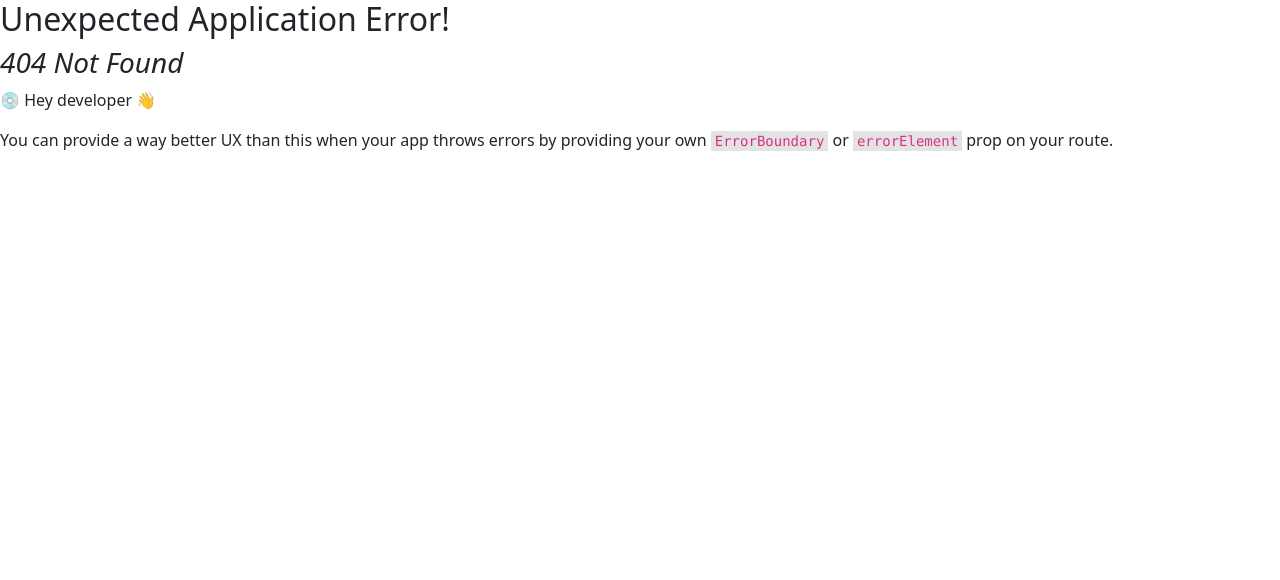
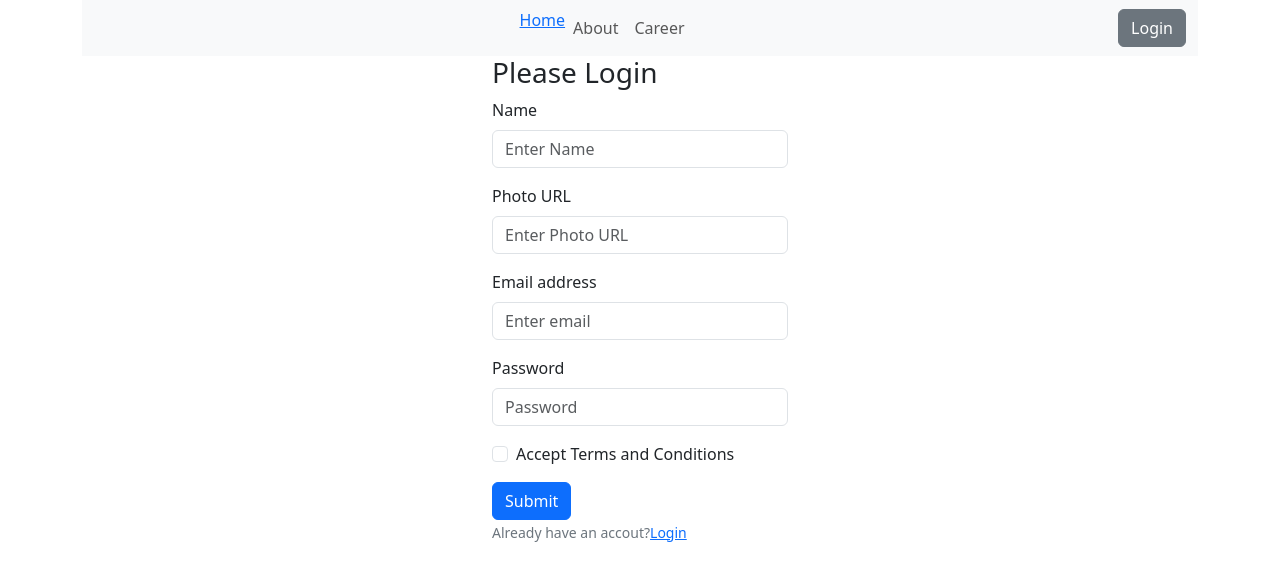
Before and after one commit to QuaziSamiha/The-Dragon-News, a React (Vite) app: page /register in a window 1280 px wide. Before the commit this address had no page. Shown: the top 580 px of the page. Built offline with nearby package versions, Linux system fonts and the light colour scheme.

Commit message:
form design done

```diff
--- a/src/components/Shared/Header/Header.jsx
+++ b/src/components/Shared/Header/Header.jsx
@@ -1,4 +1,4 @@
-import { Button, Container, Nav, Navbar } from "react-bootstrap";
+import { Button, Container } from "react-bootstrap";
 import logo from "../../../assets/logo.png";
 import moment from "moment";
 import Marquee from "react-fast-marquee";
@@ -28,24 +28,6 @@ function Header() {
               text.-------------
             </Marquee>
           </div>
-          <Navbar expand="lg" className="bg-body-tertiary">
-            <Container>
-              <Navbar.Toggle aria-controls="basic-navbar-nav" />
-              <Navbar.Collapse id="basic-navbar-nav">
-                <Nav className="mx-auto">
-                  <Nav.Link href="/">Home</Nav.Link>
-                  <Nav.Link href="#about">About</Nav.Link>
-                  <Nav.Link href="#career">Career</Nav.Link>
-                </Nav>
-                <Nav>
-                  <Nav.Link href="#profile">Profile</Nav.Link>
-                  <Nav.Link eventKey={2} href="#login">
-                    <Button variant="secondary">Login</Button>
-                  </Nav.Link>
-                </Nav>
-              </Navbar.Collapse>
-            </Container>
-          </Navbar>
         </section>
       </Container>
     </>
--- /dev/null
+++ b/src/components/Shared/NavigationBar/NavigationBar.jsx
@@ -0,0 +1,44 @@
+import { Button, Container, Nav, Navbar } from "react-bootstrap";
+import { FaUserCircle } from "react-icons/fa";
+import { Link } from "react-router-dom";
+import { AuthContext } from "../../../providers/AuthProvider";
+import { useContext } from "react";
+
+function NavigationBar() {
+  const { user } = useContext(AuthContext);
+  return (
+    <>
+      <Container>
+        <Navbar expand="lg" className="bg-body-tertiary">
+          <Container>
+            <Navbar.Toggle aria-controls="basic-navbar-nav" />
+            <Navbar.Collapse id="basic-navbar-nav">
+              <Nav className="mx-auto">
+                <Link to="/category/0">Home</Link>
+                <Nav.Link href="#about">About</Nav.Link>
+                <Nav.Link href="#career">Career</Nav.Link>
+              </Nav>
+              <Nav>
+                {/* <Nav.Link href="#profile">{user.displayName}</Nav.Link> */}
+                {/* <Nav.Link href="#profile">
+                    <FaUserCircle style={{ fontSize: "2rem" }} />
+                  </Nav.Link> */}
+                {user && <FaUserCircle style={{ fontSize: "2rem" }} />}
+                {/* <Button variant="secondary">Login</Button> */}
+                {user ? (
+                  <Button variant="secondary">Log Out</Button>
+                ) : (
+                  <Link to="/login">
+                    <Button variant="secondary">Login</Button>
+                  </Link>
+                )}
+              </Nav>
+            </Navbar.Collapse>
+          </Container>
+        </Navbar>
+      </Container>
+    </>
+  );
+}
+
+export default NavigationBar;
--- /dev/null
+++ b/src/layouts/LoginLayout/LoginLayout.jsx
@@ -0,0 +1,13 @@
+import { Outlet } from "react-router-dom";
+import NavigationBar from "../../components/Shared/NavigationBar/NavigationBar";
+
+function LoginLayout() {
+  return (
+    <>
+      <NavigationBar />
+      <Outlet />
+    </>
+  );
+}
+
+export default LoginLayout;
--- a/src/layouts/Main/Main.jsx
+++ b/src/layouts/Main/Main.jsx
@@ -4,10 +4,12 @@ import { Col, Container, Row } from "react-bootstrap";
 import LeftNav from "../../components/Shared/LeftNav/LeftNav";
 import RightNav from "../../components/Shared/RightNav/RightNav";
 import { Outlet } from "react-router-dom";
+import NavigationBar from "../../components/Shared/NavigationBar/NavigationBar";
 function Main() {
   return (
     <>
       <Header />
+      <NavigationBar />
       <Container>
         <Row>
           <Col lg={3}>
--- /dev/null
+++ b/src/pages/Login/Login/Login.jsx
@@ -0,0 +1,42 @@
+import { Button, Container, Form } from "react-bootstrap";
+import { Link } from "react-router-dom";
+
+function Login() {
+  return (
+    <>
+      <section>
+        <Container className="w-25 mx-auto">
+          <h3>Please Login</h3>
+          <Form>
+            <Form.Group className="mb-3" controlId="formBasicEmail">
+              <Form.Label>Email address</Form.Label>
+              <Form.Control type="email" placeholder="Enter email" />
+            </Form.Group>
+            <Form.Group className="mb-3" controlId="formBasicPassword">
+              <Form.Label>Password</Form.Label>
+              <Form.Control type="password" placeholder="Password" />
+            </Form.Group>
+            <Form.Group className="mb-3" controlId="formBasicCheckbox">
+              <Form.Check type="checkbox" label="Check me out" />
+            </Form.Group>
+            <Button variant="primary" type="submit">
+              Login
+            </Button>{" "}
+            <br />
+            <Form.Text className="text-secondary">
+              Don&apos;t have an accout?<Link to="/register">Register</Link>
+            </Form.Text>
+            <Form.Text className="text-success">
+              {/* We'll never share your email with anyone else. */}
+            </Form.Text>
+            <Form.Text className="text-danger">
+              {/* We'll never share your email with anyone else. */}
+            </Form.Text>
+          </Form>
+        </Container>
+      </section>
+    </>
+  );
+}
+
+export default Login;
--- /dev/null
+++ b/src/pages/Login/Register/Register.jsx
@@ -0,0 +1,62 @@
+import { Button, Container, Form } from "react-bootstrap";
+import { Link } from "react-router-dom";
+
+function Register() {
+  return (
+    <>
+      <section>
+        <Container className="w-25 mx-auto">
+          <h3>Please Login</h3>
+          <Form>
+            <Form.Group className="mb-3" controlId="formBasicEmail">
+              <Form.Label>Name</Form.Label>
+              <Form.Control type="text" name="name" placeholder="Enter Name" />
+            </Form.Group>
+            <Form.Group className="mb-3" controlId="formBasicEmail">
+              <Form.Label>Photo URL</Form.Label>
+              <Form.Control
+                type="text"
+                name="photo"
+                placeholder="Enter Photo URL"
+              />
+            </Form.Group>
+            <Form.Group className="mb-3" controlId="formBasicEmail">
+              <Form.Label>Email address</Form.Label>
+              <Form.Control
+                type="email"
+                name="email"
+                placeholder="Enter email"
+              />
+            </Form.Group>
+            <Form.Group className="mb-3" controlId="formBasicPassword">
+              <Form.Label>Password</Form.Label>
+              <Form.Control type="password" placeholder="Password" />
+            </Form.Group>
+            <Form.Group className="mb-3" controlId="formBasicCheckbox">
+              <Form.Check
+                type="checkbox"
+                name="accept"
+                label="Accept Terms and Conditions"
+              />
+            </Form.Group>
+            <Button variant="primary" type="submit">
+              Submit
+            </Button>{" "}
+            <br />
+            <Form.Text className="text-secondary">
+              Already have an accout?<Link to="/login">Login</Link>
+            </Form.Text>
+            <Form.Text className="text-success">
+              {/* We'll never share your email with anyone else. */}
+            </Form.Text>
+            <Form.Text className="text-danger">
+              {/* We'll never share your email with anyone else. */}
+            </Form.Text>
+          </Form>
+        </Container>
+      </section>
+    </>
+  );
+}
+
+export default Register;
--- /dev/null
+++ b/src/providers/AuthProvider.jsx
@@ -0,0 +1,21 @@
+import { createContext } from "react";
+import { getAuth } from "firebase/auth";
+import app from "../firebase/firebase.config";
+
+export const AuthContext = createContext(null);
+const auth = getAuth(app);
+
+function AuthProvider({ children }) {
+  // const user = { displayName: "samiha tasnim" };
+  const user = null;
+  const authInfo = {
+    user,
+  };
+  return (
+    <>
+      <AuthContext.Provider value={authInfo}>{children}</AuthContext.Provider>
+    </>
+  );
+}
+
+export default AuthProvider;
--- a/src/routes/Routes.jsx
+++ b/src/routes/Routes.jsx
@@ -1,22 +1,34 @@
-import { createBrowserRouter } from "react-router-dom";
+import { Navigate, createBrowserRouter } from "react-router-dom";
 import Main from "../layouts/Main/Main";
-import Home from "../pages/Home/Home/Home";
 import Category from "../pages/Home/Category/Category";
 import NewsLayout from "../layouts/NewsLayout/NewsLayout";
 import News from "../pages/News/News/News";
+import LoginLayout from "../layouts/LoginLayout/LoginLayout";
+import Login from "../pages/Login/Login/Login";
+import Register from "../pages/Login/Register/Register";
 
 const router = createBrowserRouter([
   {
     path: "/",
+    element: <LoginLayout />,
+    children: [
+      {
+        path: "/",
+        element: <Navigate to="/category/0" />,
+      },
+      { path: "login", element: <Login /> },
+      {
+        path: "register",
+        element: <Register />,
+      },
+    ],
+  },
+  {
+    path: "category",
     element: <Main />,
     children: [
       {
-        path: "/",
-        element: <Category />,
-        loader: () => fetch(`http://localhost:5000/news`),
-      },
-      {
-        path: "/category/:id",
+        path: ":id",
         element: <Category />,
         loader: ({ params }) =>
           fetch(`http://localhost:5000/categories/${params.id}`),
@@ -38,3 +50,35 @@ const router = createBrowserRouter([
 ]);
 
 export default router;
+
+// const router = createBrowserRouter([
+//   {
+//     path: "/",
+//     element: <Main />,
+//     children: [
+//       {
+//         path: "/",
+//         element: <Category />,
+//         loader: () => fetch(`http://localhost:5000/news`),
+//       },
+//       {
+//         path: "/category/:id",
+//         element: <Category />,
+//         loader: ({ params }) =>
+//           fetch(`http://localhost:5000/categories/${params.id}`),
+//       },
+//     ],
+//   },
+//   {
+//     path: "news",
+//     element: <NewsLayout />,
+//     children: [
+//       {
+//         path: ":id",
+//         element: <News />,
+//         loader: ({ params }) =>
+//           fetch(`http://localhost:5000/news/${params.id}`),
+//       },
+//     ],
+//   },
+// ]);
```
Also changed, not shown: src/main.jsx (+7 -1 lines).
